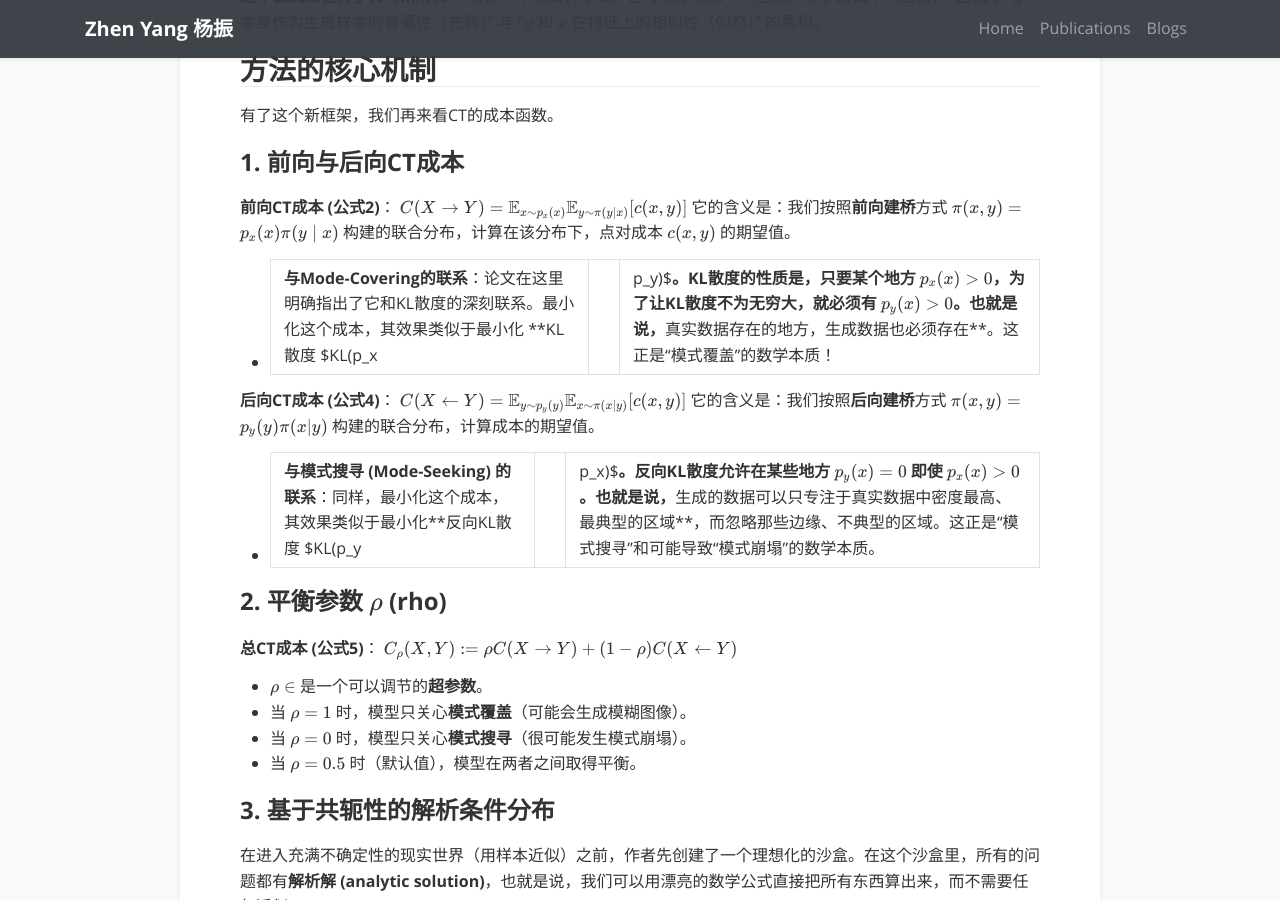
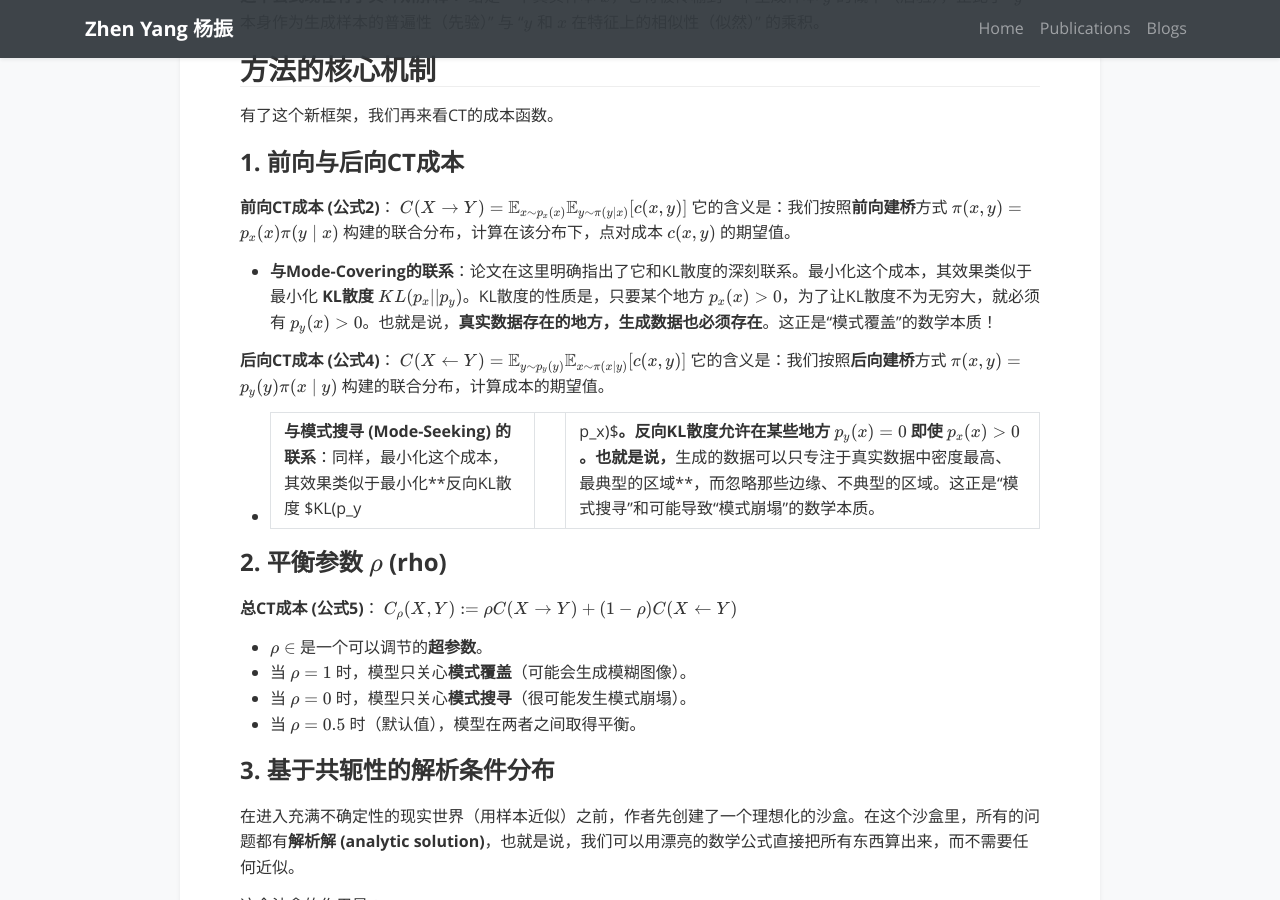
Before and after one commit to MichaelYeung2004/michaelyeung2004.github.io, a Jekyll site: the page built from _blogs/2026-01-20-CT2.md, in a window 1280 px wide and 900 px high, scrolled down 1453 px. Built offline with Jekyll 4.4.1, drawn with Linux system fonts in a browser that asks for light colours; nearby versions of some CDN libraries; a style sheet for code colours, icons or effects is not loaded.

```diff
--- a/_blogs/2026-01-20-CT2.md
+++ b/_blogs/2026-01-20-CT2.md
@@ -62,11 +62,11 @@ Q(x)是归一化常数
 $$ C(X \to Y) = \mathbb{E}_{x \sim p_x(x)} \mathbb{E}_{y \sim \pi(y\mid x)} [c(x,y)] $$
 它的含义是：我们按照**前向建桥**方式 $\pi(x, y) = p_x(x) \pi(y \mid  x)$ 构建的联合分布，计算在该分布下，点对成本 $c(x,y)$ 的期望值。
 
-*   **与Mode-Covering的联系**：论文在这里明确指出了它和KL散度的深刻联系。最小化这个成本，其效果类似于最小化 **KL散度 $KL(p_x || p_y)$**。KL散度的性质是，只要某个地方 $p_x(x) > 0$，为了让KL散度不为无穷大，就必须有 $p_y(x) > 0$。也就是说，**真实数据存在的地方，生成数据也必须存在**。这正是“模式覆盖”的数学本质！
+*   **与Mode-Covering的联系**：论文在这里明确指出了它和KL散度的深刻联系。最小化这个成本，其效果类似于最小化 **KL散度 $KL(p_x \vert \vert p_y)$**。KL散度的性质是，只要某个地方 $p_x(x) > 0$，为了让KL散度不为无穷大，就必须有 $p_y(x) > 0$。也就是说，**真实数据存在的地方，生成数据也必须存在**。这正是“模式覆盖”的数学本质！
 
 **后向CT成本 (公式4)**：
 $$ C(X \leftarrow Y) = \mathbb{E}_{y \sim p_y(y)} \mathbb{E}_{x \sim \pi(x|y)} [c(x,y)] $$
-它的含义是：我们按照**后向建桥**方式 $\pi(x, y) = p_y(y) \pi(x | y)$ 构建的联合分布，计算成本的期望值。
+它的含义是：我们按照**后向建桥**方式 $\pi(x, y) = p_y(y) \pi(x \mid y)$ 构建的联合分布，计算成本的期望值。
 
 *   **与模式搜寻 (Mode-Seeking) 的联系**：同样，最小化这个成本，其效果类似于最小化**反向KL散度 $KL(p_y || p_x)$**。反向KL散度允许在某些地方 $p_y(x)=0$ 即使 $p_x(x)>0$。也就是说，**生成的数据可以只专注于真实数据中密度最高、最典型的区域**，而忽略那些边缘、不典型的区域。这正是“模式搜寻”和可能导致“模式崩塌”的数学本质。
 
```
